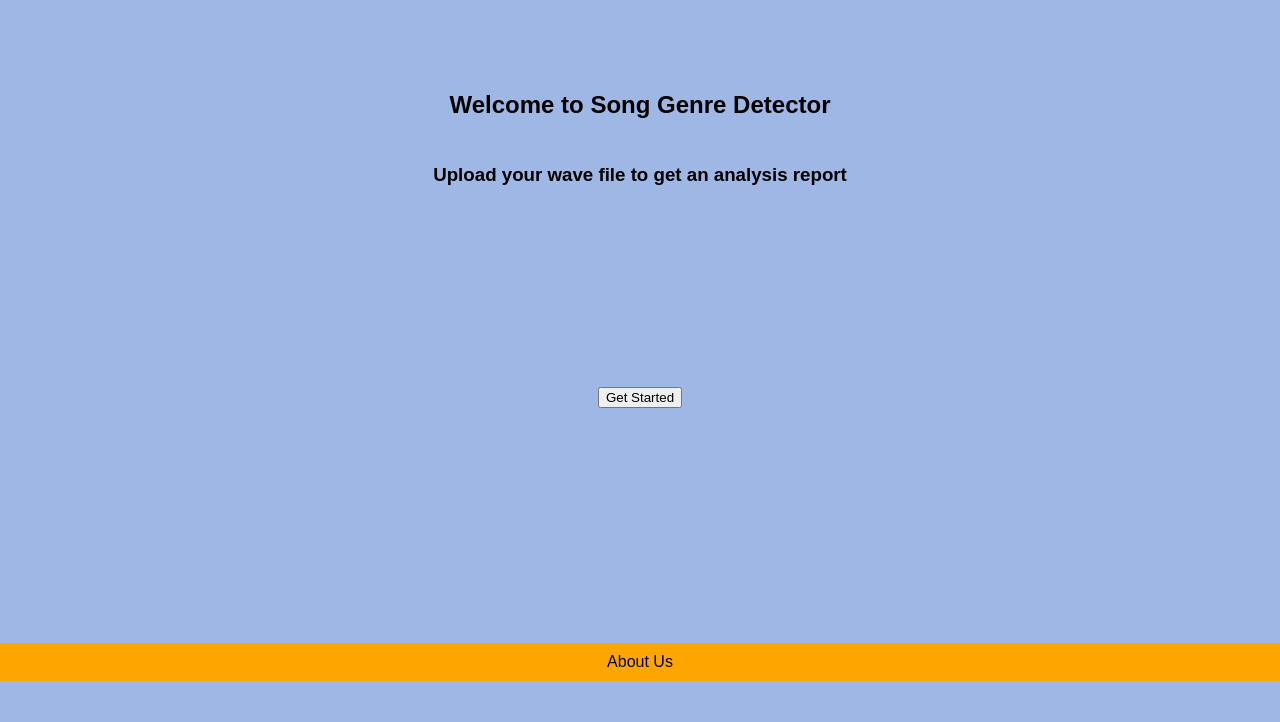
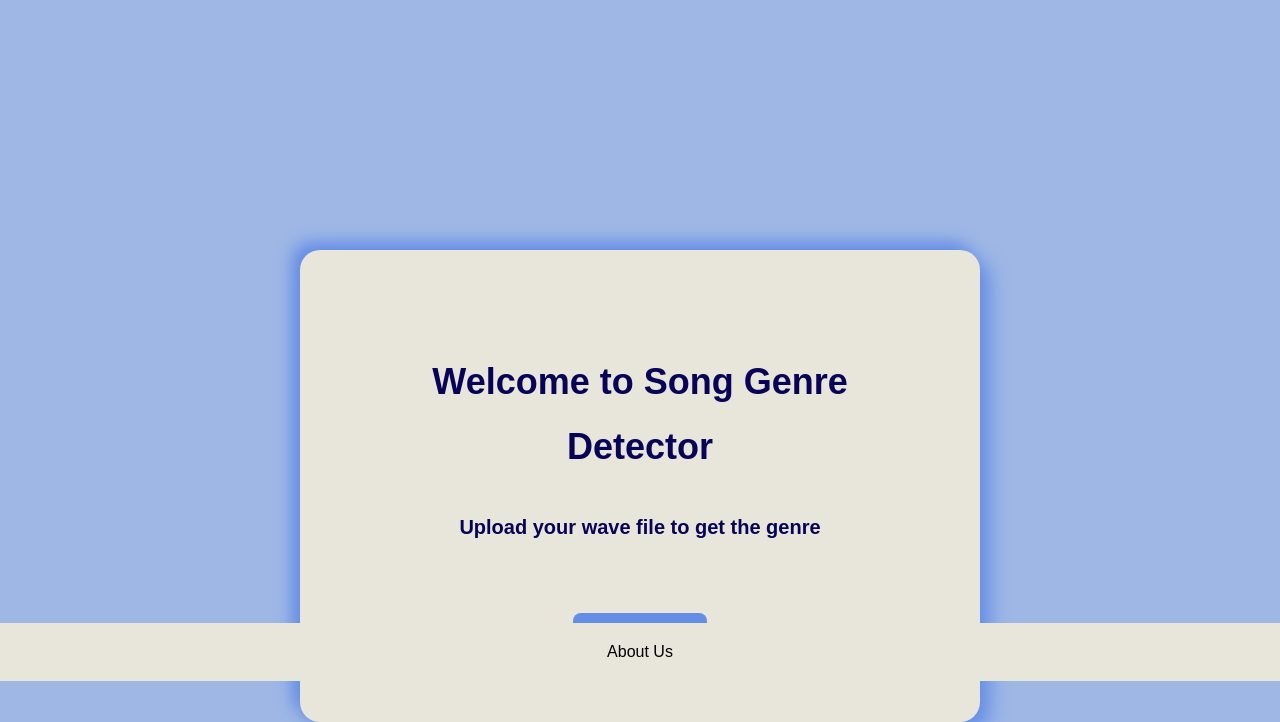
Before and after one commit to Atharv-Verma290/SongGenreRecognition, a Flask app: page / in a window 1280 px wide. Shown: the part 119-841 px from the top of the page. Before the commit the page ends 800 px from the top, so only its background shows below. Run offline with Flask 3, Linux system fonts and the light colour scheme.

Commit message:
designed welcome card

```diff
--- a/static/style.css
+++ b/static/style.css
@@ -75,12 +75,40 @@ section{
 
 }
 
+#welcome-card{
+    background-color: #E8E5DA;
+    width: 600px;
+    display: flex;
+    flex-direction: column;
+    justify-content: center;
+    margin-top: 250px;
+    box-shadow: 0.6em 0.6em 1.2em #648de5ff,
+               -0.5em -0.5em 1em #648de5ff;
+   border-radius: 20px;
+   height: auto;
+   padding: 40px;
+}
+
 #welcome-txt{
-line-height: 50px;
+    margin: 30px;
+    line-height: 1.8;
+    color: #080357ff;
 }
 
 #getstarted-btn{
-  margin: 150px;
+  margin-bottom: 5px;
+  border-radius: 8px;
+  border-style: none;
+  box-sizing: border-box;
+  cursor: pointer;
+  font-size: 16px;
+  font-weight: 500;
+  height: 4rem;
+  padding: 0 1.6rem;
+  text-align: center;
+  text-shadow: rgba(0, 0, 0, 0.25) 0 3px 8px;
+  background-color: #648DE5;
+  color: #E8E5DA;
 }
 
 /* .button{
@@ -96,13 +124,13 @@ footer {
     bottom: 0;
     width: 100%;
     height: auto;
-    background-color: orange;
+    background-color: #E8E5DA;
     color: white;
     text-align: center;
   }
 
 #about-us{
-    padding: 10px;
+    padding: 20px;
 }
 
 .input-container{
--- a/templates/homePage.html
+++ b/templates/homePage.html
@@ -2,10 +2,10 @@
 
 
 {% block content %}
-<section>
+<section id="welcome-card">
   <div id="welcome-txt">
-    <h1>Welcome to Song Genre Detector</h1>
-    <h3>Upload your wave file to get an analysis report</h3>
+    <h1 style="font-size: 36px">Welcome to Song Genre Detector</h1>
+    <h3 style="font-size: 20px">Upload your wave file to get the genre</h3>
   </div>
   <br>
   <a href="{{url_for('handle_upload')}}">
```
